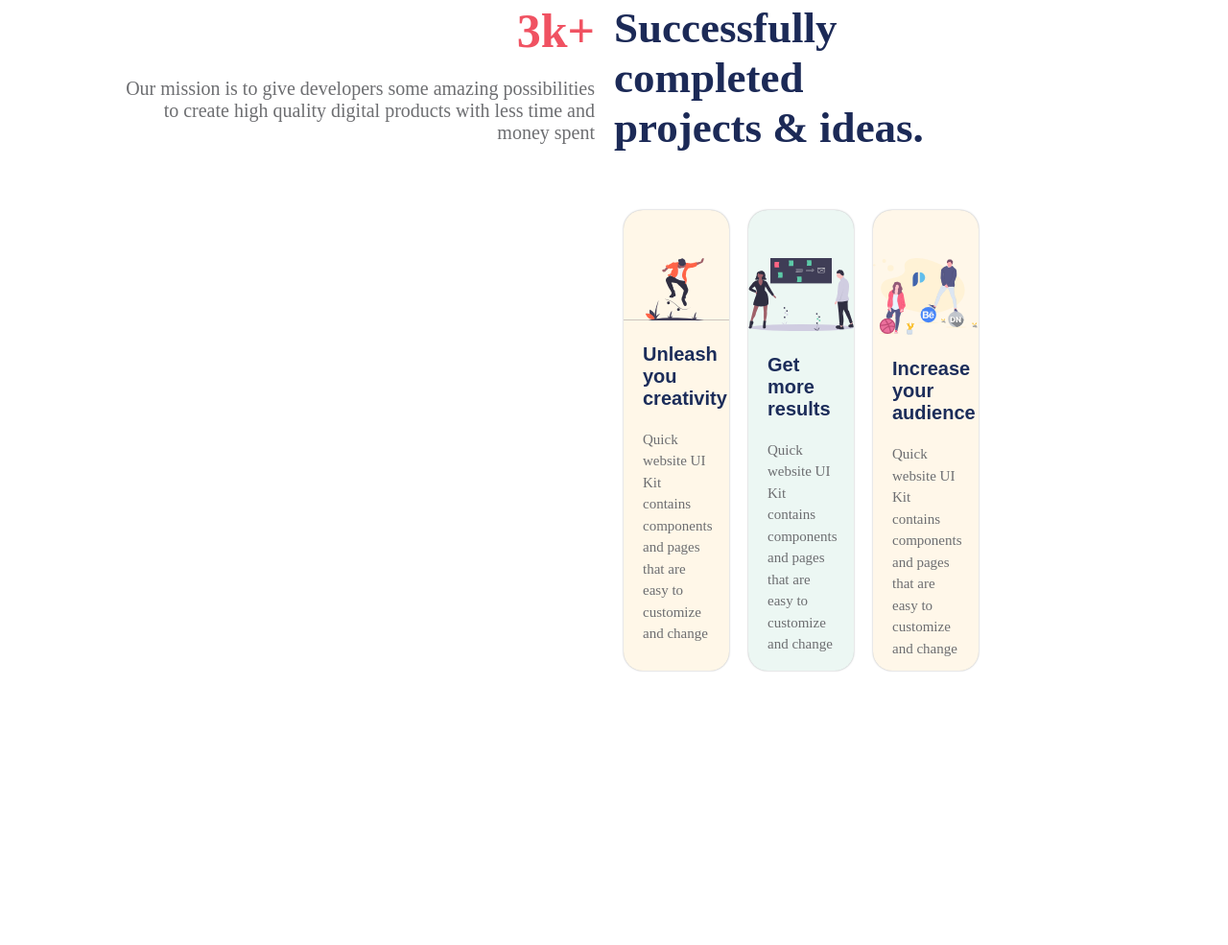
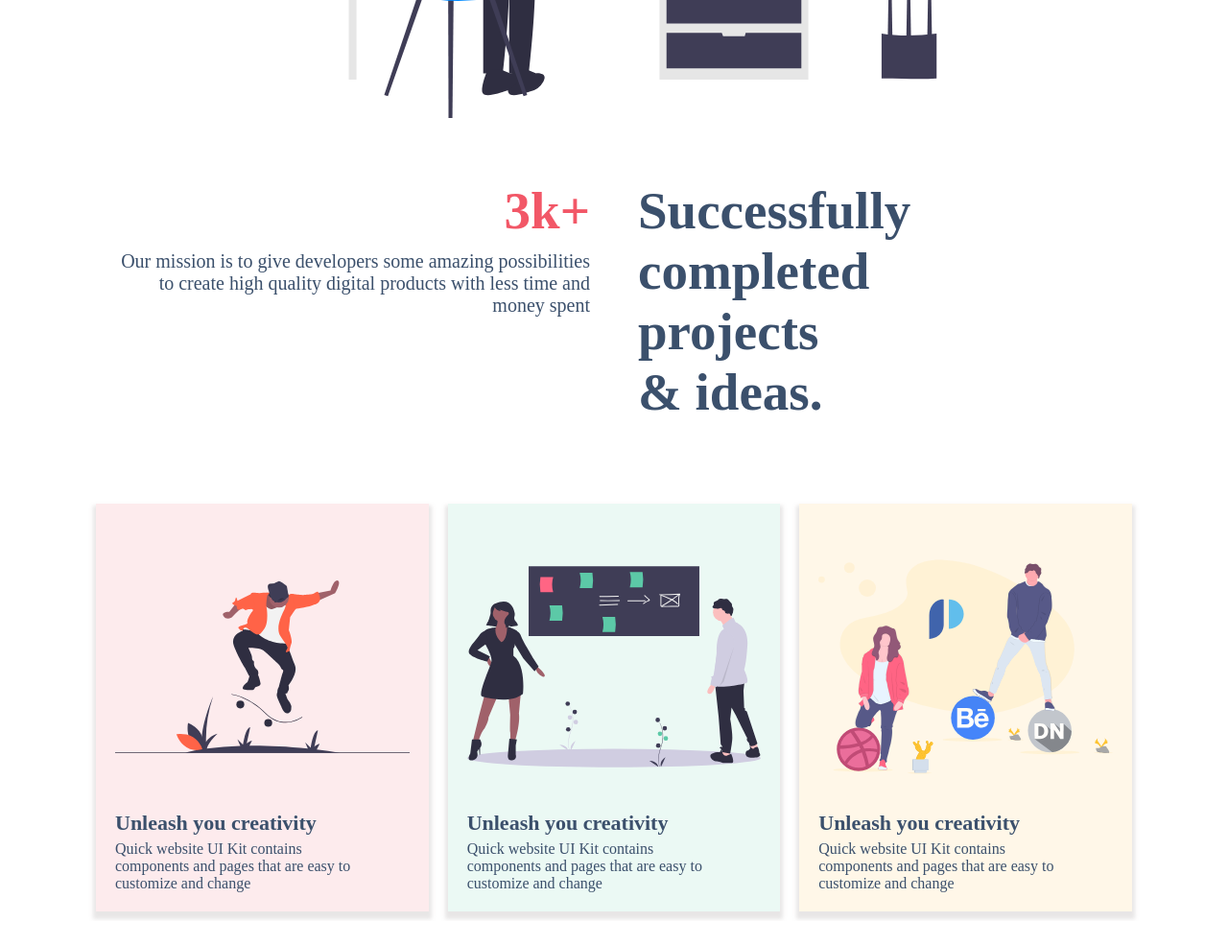
Before and after one commit to smamukit/class-02.2, a plain HTML site: page index.html in a window 1280 px wide. Shown: the part 851-1836 px from the top of the page at 96% size. Before the commit the page ends 1560 px from the top, so only its background shows below. Drawn offline with Linux system fonts and the light colour scheme.

Commit message:
Add files via upload

```diff
--- a/index.html
+++ b/index.html
@@ -8,83 +8,122 @@
 </head>
 
 <body>
-<header class="forborder">
+<!-- Header Section Start-->
+<header>
 	<div class="container">
-
 		<div class="logo">
-		<img src="image/dark.svg">
+			<a href="#"><img src="image/dark.svg"></a>
 		</div>
 
-    <div class="menu">
 		    <nav>
     		<ul>
     			<li><a href="#">Overview </a></li>
                 <li><a href="#">Landing</a></li>
-                <li><a href="#">Pages</a></li>
+                <li><a href="fdfd.html">Pages</a></li>
                 <li><a href="#">App</a></li>
                 <li><a href="#">Docs</a></li>
     		</ul>
 
     	</nav>
+	</div>
+
+
+
+
+</header>
+<!-- Header Section End-->
+
+<!-- About Section Start-->
+<section class="about-section">
+<div class="container">
+
+	<h1>It`s time to amplify your <br> <span class="color1"> Online Business</span></h1>
+		<p>Build a beautiful, modern website with flexible Bootstrap components built form scratch.</p>
+
+
+</div>
+
+</section>
+<!-- About Section End-->
+
+
+
+<!-- About img Start-->
+
+<section>
+	<div class="container">
+
+		<img src="image/illustration-1.svg" alt="ami">
+	</div>
+
+</section>
+<!-- About img End-->
+
+<!-- Feature Section Start-->
+<section class="feature-section">
+	<div class="container">
+	<div class="colum">
+
+		<div class="feature align-right">
+			<h2><span> 3k+ </span></h2>
+			<p>Our mission is to give developers some amazing possibilities  to create high quality digital products with less time and money spent</p>
+
+		</div>
+	</div>
+
+    <div class="colum">
+    	<div class="feature">
+
+    		<h2>Successfully <br> completed <br> projects<br> & ideas.</h2>
 
     	</div>
 
     </div>
 
-</header>
+    </div>
 
-<div class=" container headline">
-		<h1>It`s time to amplify your <br> <span class="color1"> Online Business</span></h1>
-		<p>Build a beautiful, modern website with flexible Bootstrap components built form scratch.</p>
-		<img src="image/illustration-1.svg" class="img1">
+</section>
+
+<!-- Feature Section End-->
+
+<!-- Blog Section Start-->
+<section class="blog-section">
+	<div class="container">
+
+		<div class="col">
+
+			<div class="blog red">
+				<img src="image/illustration-5.svg">
+				<h3>Unleash you creativity</h3>
+				<p>Quick website UI Kit contains <br> components and pages that are easy to <br> customize and change</p>
 
 			</div>
+		</div>
+		<div class="col">
 
-<section class="container mid">
-
-<div class="midpart">
-
-        <div class="part1">
-			<h2>3k+</h2>
-			<p>Our mission is to give developers some amazing possibilities <br> to create high quality digital products with less time and <br> money spent</p>
+			<div class="blog green">
+				<img src="image/illustration-6.svg">
+				<h3>Unleash you creativity</h3>
+				<p>Quick website UI Kit contains <br> components and pages that are easy to <br> customize and change</p>
 
 			</div>
+		</div>
+		<div class="col">
 
-       <div class="part2">
-			<h3>Successfully <br> completed <br> projects & ideas.</h3>
+			<div class="blog yellow">
+				<img src="image/illustration-7.svg">
+				<h3>Unleash you creativity</h3>
+				<p>Quick website UI Kit contains <br> components and pages that are easy to <br> customize and change</p>
+
+			</div>
+		</div>
 
 	</div>
 </section>
 
-<section class="container lastpart">
-	<div class="gallary">
-		<div class="one ">
-				<img src="image/illustration-5.svg">
-				<h1>Unleash you creativity</h1>
-				<p>Quick website UI Kit contains <br> components and pages that are easy to <br> customize and change</p>
-
-		</div>
-
-		<div class="two">
-				<img src="image/illustration-6.svg">
-				<h1>Get more results</h1>
-				<p>Quick website UI Kit contains <br> components and pages that are easy to <br> customize and change</p>
-
-		</div>
-
-		<div class="three">
-				<img src="image/illustration-7.svg">
-				<h1>Increase your audience</h1>
-				<p>Quick website UI Kit contains <br> components and pages that are easy to <br> customize and change</p>
-
-		</div>
+<!-- Blog Section End-->
 
 
-	</div>
-
-</section>
-
-</div>
 
 </body>
 </html>
--- a/style.css
+++ b/style.css
@@ -1,154 +1,147 @@
-*{
-margin: 0px;
-padding: 0px;
+body{
+	margin: 0;
+}
+img{
+	max-width: 100%;
+}
+header{
+	box-shadow: 0 5px 9px #a8a4a442;
+	display: block;
+	padding: 15px 0;
+}
+.container{
+
+         width: 1100px;
+
+          margin: auto;
+
+           overflow: hidden;
+}
+.logo{
+
+	  width: 20%;
+	   float: left;
+}
+nav {
+      width: 80%;
+	  float: left;
+}
+nav ul{
+
+	    margin: 0;
+	    padding: 0;
+	    text-align: right;
 }
 
-.container{
-width: 1100px;
-margin: 0px auto;
+
+
+nav ul li {
+	    list-style-type: none;
+	    display: inline-block;
 }
+nav ul li a {
 
-.logo{
-width: 50%;
-float: left;
-
-}
-.logo img{
-width: 100px;
-margin:20px 20px;
-}
-.menu{
-width: 50%;
-float: left;
+	   font-size: 20px;
+	   color: #3b506c;
+	   text-decoration: none;
+	   display: block;
+	   padding: 10px 20px;
 
 
 }
-nav ul{
-	list-style: none;
+nav ul li a:hover{
+	   color: #0c66ff;
 }
-nav ul li{
-	display:inline-block;
-	margin: 30px 30px;
+section{
 
 }
-nav ul li a {
-	font-size: 14px;
-	font-weight: bold;
-	font-family: sans-serif;
-	text-decoration: none;
-	color: #7d838a;
+.about-section{
+
+        text-align: center;
+
+		padding: 50px 0;
 }
-.forborder{
+.about-section h1{
 
-	height: 85px;
-	border-bottom: 4px solid #F1F2F2;
+	font-size: 70px;
+
+	color: #3b506c;
+
+	margin: 0 auto;
+
+	max-width: 800px;
+}
+.about-section h1 span {
+
+	color: #0c66ff;
 
 }
-h1{
-	text-align: center;
-	margin: 20px;
-	font-size: 50px;
-	font-family: sans-serif;
-	color: #1D2D5A;
+.about-section p{
+
+		margin: 0;
+
+		font-size: 20px;
+
+		color: #3b506c;}
+
+section img{
+
+		display: block;
+		margin: auto;
+		max-width: 700px;
+}
+.feature-section{padding: 25px 0;}
+.colum{
+    width: 50%;
+    float: left;
+}
+.feature{
+padding: 25px;
 
 }
-.color1{
-	color: #4168B2;
-}
-p{
+.feature h2 {font-size: 55px;color: #3b506c;margin: 0;    margin-top: 15px;}
+.feature h2 span { color: #F25767;
 
-	margin: 20px;
-	text-align: center;
-	color: #6D6E71;
 
 }
-.img1{
-	max-width: 500px;
-	display: block;
-	margin: 50px auto;
-
+.feature p {
+	margin: 0;
+	font-size: 20px;
+	color: #3b506c;
+	padding-top: 10px;
 }
-.part1{
-	width: 50%;
-	float: left;
-	margin: 50px auto;
-}
-.part2{
-	width: 50%;
-	float: left;
-	margin: 50px auto;
-}
-h2{
-    font-size: 50px;
+.align-right{
 	text-align: right;
-	color: #F05262;
-	margin-right: 20px;
-
-}
-.part1 p{
-	font-size: 20px;
-	text-align: right;
-	color: #6D6E71;
-
 }
 
-.part2 h3{
-	font-size: 45px;
-	text-align: left;
-	color: #1C2A57;
+.blog-section{padding: 25px 0 ;}
+.col{
+    width: 33.33%;
+    float: left;
 
+    padding: 10px;
+    box-sizing: border-box;
 }
- .gallary{
-	margin-top: 50px;
-}
-.one{
-	background-color: #FFF7E8;
-	float: left;
-	width: 10%;
-	border-radius: 20px;
-	margin: 10px;
-	height: 480px;
-	box-shadow: 0px 0px 2px #A7A9AC;
+.blog{padding: 20px;box-shadow: 0 5px 4px 3px #a79f9f42;}
+.blog img {
+	max-width: 100%;
+     height: 300px;}
+.blog h3{color: #3b506c;font-size: 22px;margin: 0;margin-bottom: 5px;}
+.blog p{
+    color: #3b506c;
+    font-size: 18;
+    margin: 0;
 }
 
-.two{
-	background-color: #ECF7F3;
-	float: left;
-	width: 10%;
-	border-radius: 20px;
-	margin: 10px;
-	height: 480px;
-	overflow:hidden;
-	box-shadow: 0px 0px 2px #A7A9AC;
+.yellow{
 
+background: #FFF7E8;
 }
+.green{
 
-.three{
-	background-color: #FFF7E9;
-	float: left;
-	width: 10%;
-	border-radius: 20px;
-	margin: 10px;
-	height: 480px;
-	box-shadow: 0px 0px 2px #A7A9AC;
-	overflow: hidden;
+background: #EBF9F4;
+}
+.red{
 
+background: #FDEBED;
 }
-
-
-.gallary h1{
-	text-align: left;
-	font-size: 20px;
-	color: #1C2D5A
-}
-.gallary p{
-	text-align: left;
-	font-size: 15px;
-	color: #6D6E71;
-	line-height: 1.5;
-}
-.gallary img{
-	width: 100%;
-	margin-top: 50px;
-
-}
```
Also changed, not shown: fdfd.html (added, +90 -0 lines). Lines whose indentation alone changed are shown as unchanged.
